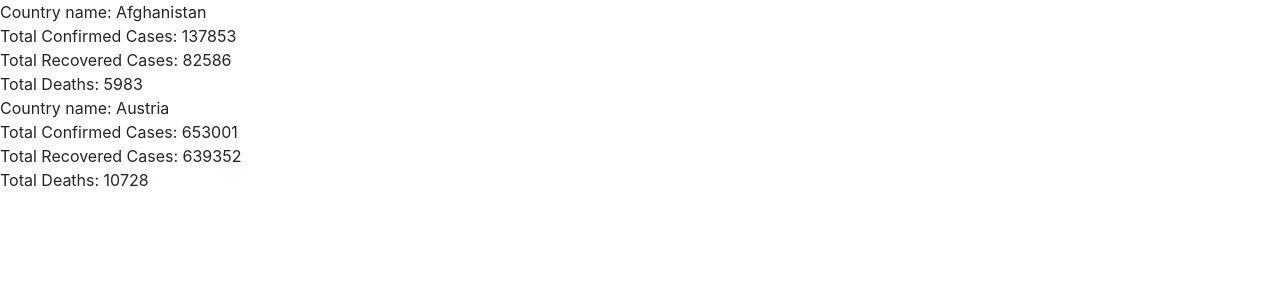
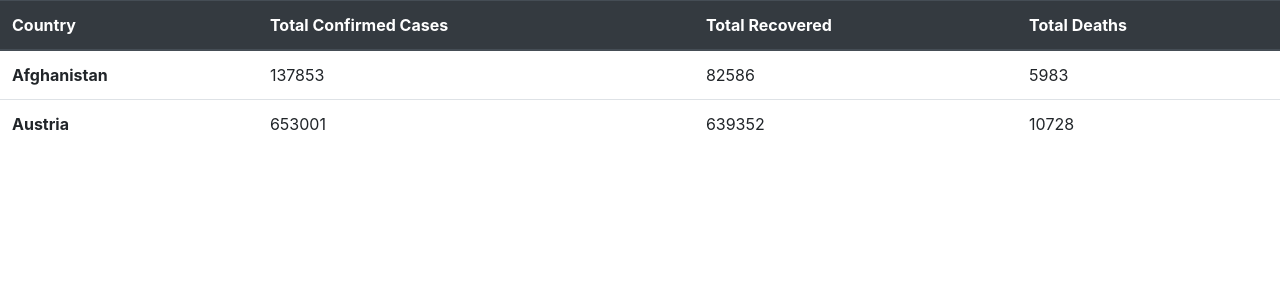
Before and after one commit to victoriadoiron/covid-stats, a React (Create React App) app: page / in a window 1280 px wide. Shown: the top 300 px of the page. Built offline with nearby package versions, Linux system fonts and the light colour scheme; no server answers.

Commit message:
country summary table
adds table layout for country summaries

```diff
--- a/src/summary-table/CountryList.tsx
+++ b/src/summary-table/CountryList.tsx
@@ -34,10 +34,20 @@ const MOCK_COUNTRIES_LIST = [
 
 export const CountryList: FunctionComponent = () => {
     return (
-        <div>
-            {MOCK_COUNTRIES_LIST.map((countrySummary) => (
-                <CountryListItem countrySummary={countrySummary} />
-            ))}
-        </div>
+        <table className="table">
+            <thead className="thead-dark">
+                <tr>
+                    <th scope="col">Country</th>
+                    <th scope="col">Total Confirmed Cases</th>
+                    <th scope="col">Total Recovered</th>
+                    <th scope="col">Total Deaths</th>
+                </tr>
+            </thead>
+            <tbody>
+                {MOCK_COUNTRIES_LIST.map((countrySummary) => (
+                    <CountryListItem key={countrySummary.ID} countrySummary={countrySummary} />
+                ))}
+            </tbody>
+        </table>
     );
 };
--- a/src/summary-table/CountryListItem.tsx
+++ b/src/summary-table/CountryListItem.tsx
@@ -9,11 +9,11 @@ export const CountryListItem: FunctionComponent<Props> = ({ countrySummary }) =>
     const { Country, Slug, TotalConfirmed, TotalRecovered, TotalDeaths } = countrySummary;
     const countryName = Country || Slug;
     return (
-        <>
-            <div>Country name: {countryName}</div>
-            <div>Total Confirmed Cases: {TotalConfirmed} </div>
-            <div>Total Recovered Cases: {TotalRecovered} </div>
-            <div>Total Deaths: {TotalDeaths} </div>
-        </>
+        <tr>
+            <th scope="row">{countryName}</th>
+            <td>{TotalConfirmed}</td>
+            <td>{TotalRecovered}</td>
+            <td>{TotalDeaths}</td>
+        </tr>
     );
 };
```
